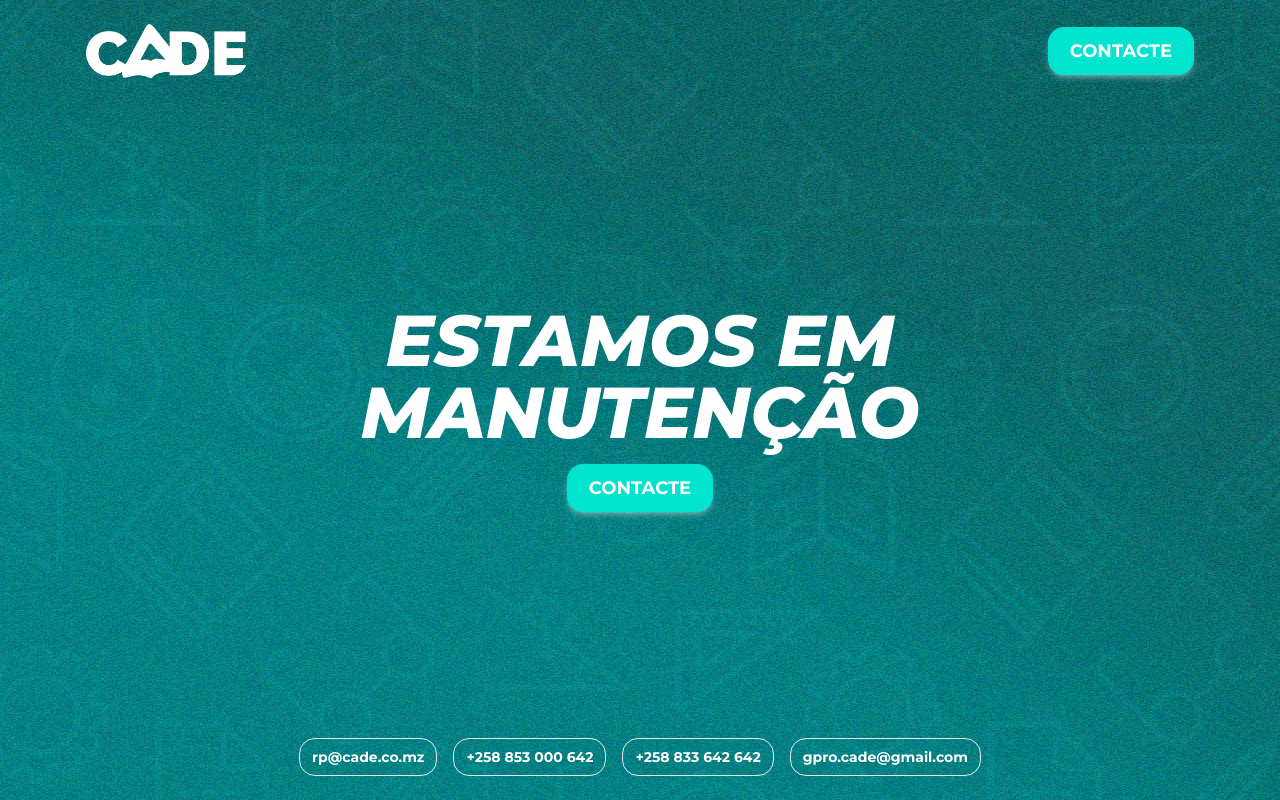
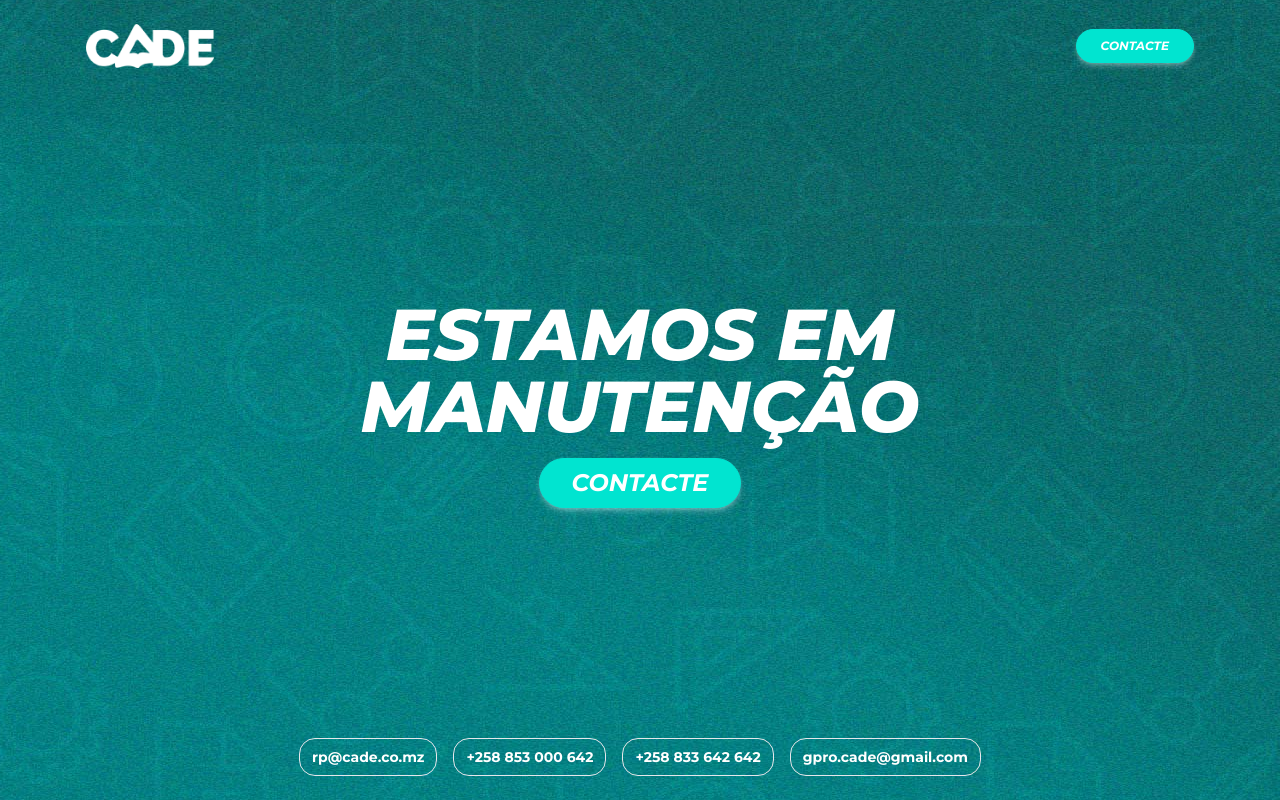
Before and after one commit to nairo-mudumane/react-maintenance-cade, a React (Vite) app: page / in a window 1280 px wide. Built offline with nearby package versions, Linux system fonts and the light colour scheme.

Commit message:
updated logo and button sizes

```diff
--- a/src/components/button-main/index.tsx
+++ b/src/components/button-main/index.tsx
@@ -4,10 +4,23 @@ import { MainButtonProps } from "./types";
 export function MainButton(props: MainButtonProps) {
   const { onOpen: openModal } = useFormModal();
 
+  if (props.size) {
+    if (props.size === "small") {
+      return (
+        <button
+          onClick={openModal}
+          className="text-xs italic font-bold uppercase text-white bg-green1 border border-green1 rounded-[3rem] py-2 px-6 shadow-md shadow-[rgba(255,255,255,0.3)] hover:bg-transparent hover:text-green1"
+        >
+          {props.text}
+        </button>
+      );
+    }
+  }
+
   return (
     <button
       onClick={openModal}
-      className="text-sm text-white font-bold uppercase bg-green1 border-2 border-green1 shadow-md shadow-[rgba(255,255,255,0.3)] rounded-2xl py-1 px-4 hover:bg-transparent hover:border-green1 hover:text-green1 md:text-lg md:py-2 md:px-5"
+      className="text-2xl italic font-bold uppercase text-white bg-green1 border border-green1 rounded-[3rem] py-2 px-8 shadow-md shadow-[rgba(255,255,255,0.3)] hover:bg-transparent hover:text-green1"
     >
       {props.text}
     </button>
--- a/src/components/button-main/types.ts
+++ b/src/components/button-main/types.ts
@@ -1,3 +1,4 @@
 export interface MainButtonProps {
   text: string;
+  size?: "small" | "large";
 }
--- a/src/components/header/index.tsx
+++ b/src/components/header/index.tsx
@@ -9,7 +9,7 @@ export function Header() {
         <header className="flex items-center justify-between">
           <Logo className="!m-0" />
 
-          <MainButton text="Contacte" />
+          <MainButton text="Contacte" size="small" />
         </header>
       </PageContainer>
     </section>
--- a/src/components/logo/index.tsx
+++ b/src/components/logo/index.tsx
@@ -5,9 +5,10 @@ export function Logo(props: ILogoProps) {
     <div
       className={`${
         props.className && props.className
-      } mr-4 mb-6 max-w-[4rem] md:mb-0 md:max-w-[6rem] lg:max-w-[8rem] xl:max-w-[10rem] 2xl:max-w-[12rem]`}
+      } mr-4 mb-6 max-w-[6rem] md:mb-0 md:max-w-[6rem] lg:max-w-[6rem] xl:max-w-[8rem] 2xl:max-w-[10rem]`}
     >
       <img
+        className="w-full h-auto"
         src="/logo.png"
         srcSet="/logo.png"
         loading="lazy"
```
